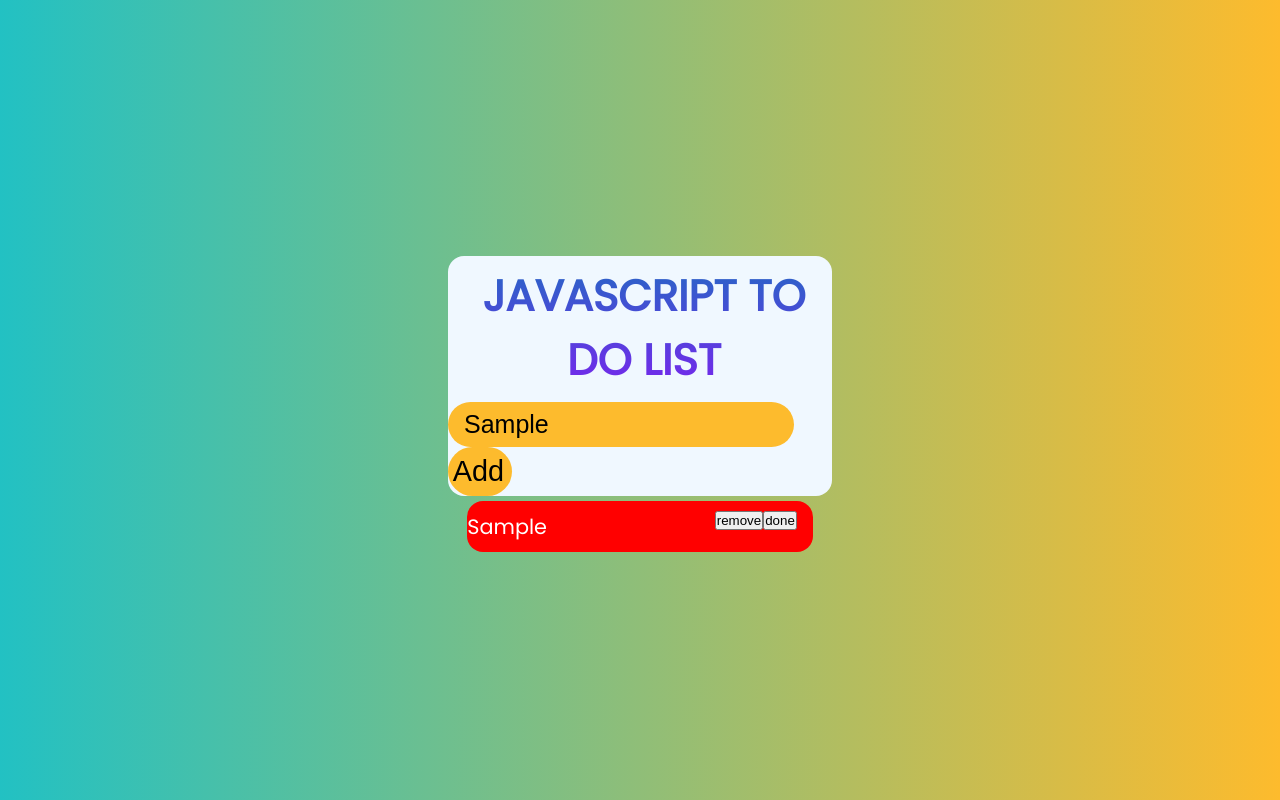
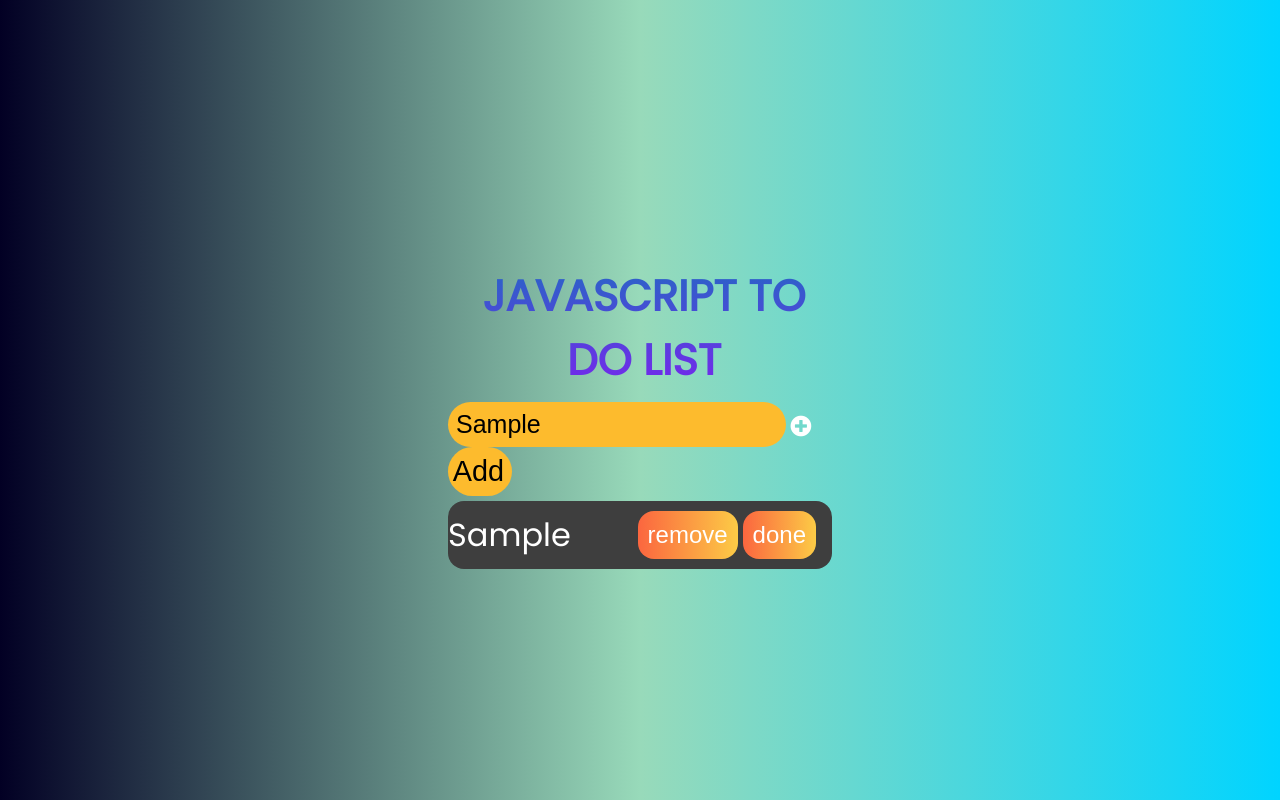
Before and after one commit to CarreonJoshua/TEST, a plain HTML site: page index.html in a window 1280 px wide. Both pictures are taken after typing "Sample" into the empty fields and a click on the button "Add". Shown: the top 800 px of the page. Drawn offline with Linux system fonts and the light colour scheme; a web font is replaced by a local one.

Commit message:
Add files via upload

```diff
--- a/index.html
+++ b/index.html
@@ -21,7 +21,9 @@
 				</center>
 			</div>
 				<input placeholder="Add a task" id="addData">
+				<i class="fas fa-plus-circle fa-lg"></i>
 				<input type="button" class="addButton" onclick="script()" value="Add">
+
 		</div>
 
 		<div class="todo-container">
--- a/script.js
+++ b/script.js
@@ -1,3 +1,4 @@
+
 let i = 0;
 let comparator = 0
 //more or less the adding of new entries
--- a/style.css
+++ b/style.css
@@ -7,7 +7,7 @@
 }
 body {
     font-family: 'Poppins', sans-serif;
-    background-image: linear-gradient(to right, #22c1c3, #fdbb2d);
+    background-image: linear-gradient(to right, #020024, #98daba, #00d4ff);
     color: #fff;
 	min-height: 100vh;
 }
@@ -17,9 +17,8 @@ body {
 	width: 30%;
 	margin: auto;
 	margin-top: 20%;
-	border: none;
-	border-radius: 1rem;
-	background-color: aliceblue;
+
+
 }
 .title {
 	padding: 0.5rem;
@@ -40,16 +39,19 @@ body {
 	background: #fdbb2d;
 	border-radius: 4rem;
 }
+.addButton:hover{
+	background: white;
+	color: rgb(255, 200, 0);
+}
 .tasks {
-	background-color: red;
+	background: #3e3e3e;
 	margin: auto;
 	margin-top: 5px;
     justify-content: center;
     align-items: center;
-	width: 27%;
-	border: none;
+	width: 30%;
 	border-radius: 1rem;
-	font-size: 1.3rem;
+	font-size: 2rem;
 }
 .grid {
 	padding-right: 1rem;
@@ -58,7 +60,7 @@ body {
 	margin-top: 2px;
 	font-size: 25px;
 	padding: 0.5rem;
-	padding-left: 1rem;
+	padding-left: 0.5rem;
 	border: none;
 	background: #fdbb2d;
 	border-radius: 2rem;
@@ -78,6 +80,7 @@ li {
 .grid {
 	display:inline-block;
 	float:right;
+
 }
 .close {
 	background-color:white;
@@ -87,8 +90,17 @@ li {
 	float:right;
 	background-color:white;
 }
-.todo-container {
-    display: flex;
-    justify-content: center;
-    align-items: center;
+div.grid button{
+	color: white;
+    border: none;
+    padding: 10px;
+    cursor: pointer;
+    font-size: 1.5rem;
+    background-image: linear-gradient(to right, #fb663f, #fccb46);
+	border-radius: 1rem;
+	margin-left: 5px;
 }
+div.grid button:hover{
+	background: white;
+	color: rgb(255, 200, 0);
+}
```
